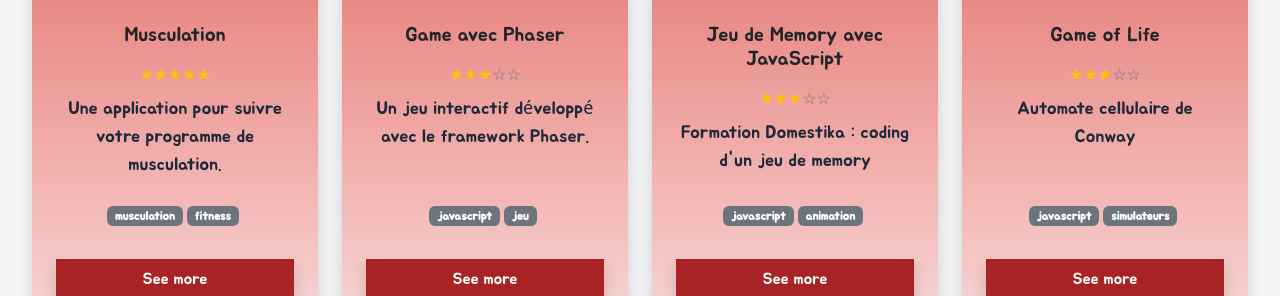
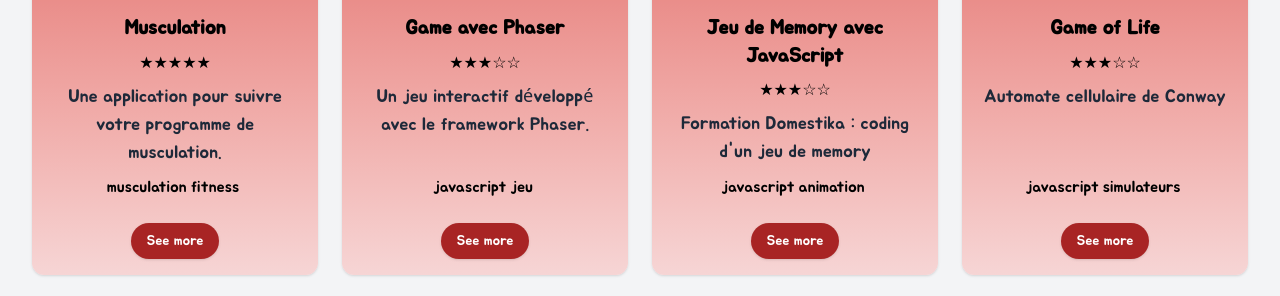
Before and after one commit to galilee57/flask_app, a Flask app: page /exploration in a window 1280 px wide. Shown: the part 497-793 px from the top of the page. Run offline with Flask 3, Linux system fonts and the light colour scheme.

Commit message:
End of Bootstrap

```diff
--- a/app/main/static/css/output.css
+++ b/app/main/static/css/output.css
@@ -12,6 +12,7 @@
     --color-amber-300: oklch(87.9% 0.169 91.605);
     --color-amber-500: oklch(76.9% 0.188 70.08);
     --color-amber-600: oklch(66.6% 0.179 58.318);
+    --color-yellow-500: oklch(79.5% 0.184 86.047);
     --color-emerald-300: oklch(84.5% 0.143 164.978);
     --color-emerald-600: oklch(59.6% 0.145 163.225);
     --color-emerald-700: oklch(50.8% 0.118 165.612);
@@ -35,6 +36,7 @@
     --color-gray-300: oklch(87.2% 0.01 258.338);
     --color-gray-400: oklch(70.7% 0.022 261.325);
     --color-gray-600: oklch(44.6% 0.03 256.802);
+    --color-gray-800: oklch(27.8% 0.033 256.848);
     --color-gray-900: oklch(21% 0.034 264.665);
     --color-neutral-400: oklch(70.7% 0.022 261.325);
     --color-neutral-700: oklch(37.3% 0.034 259.733);
@@ -44,6 +46,8 @@
     --container-xl: 36rem;
     --container-4xl: 56rem;
     --container-6xl: 72rem;
+    --text-xs: 0.75rem;
+    --text-xs--line-height: calc(1 / 0.75);
     --text-sm: 0.875rem;
     --text-sm--line-height: calc(1.25 / 0.875);
     --text-base: 1rem;
@@ -434,6 +438,9 @@
   .h-100 {
     height: calc(var(--spacing) * 100);
   }
+  .h-\[screen-40\] {
+    height: screen-40;
+  }
   .h-full {
     height: 100%;
   }
@@ -508,6 +515,9 @@
   .resize {
     resize: both;
   }
+  .grid-cols-1 {
+    grid-template-columns: repeat(1, minmax(0, 1fr));
+  }
   .grid-cols-2 {
     grid-template-columns: repeat(2, minmax(0, 1fr));
   }
@@ -537,6 +547,9 @@
   }
   .gap-3 {
     gap: calc(var(--spacing) * 3);
+  }
+  .gap-6 {
+    gap: calc(var(--spacing) * 6);
   }
   .divide-y {
     :where(& > :not(:last-child)) {
@@ -570,6 +583,9 @@
   .rounded-4xl {
     border-radius: var(--radius-4xl);
   }
+  .rounded-full {
+    border-radius: calc(infinity * 1px);
+  }
   .rounded-lg {
     border-radius: var(--radius-lg);
   }
@@ -619,6 +635,9 @@
   }
   .bg-gray-100 {
     background-color: var(--color-gray-100);
+  }
+  .bg-gray-200 {
+    background-color: var(--color-gray-200);
   }
   .bg-gray-300 {
     background-color: var(--color-gray-300);
@@ -725,11 +744,17 @@
   .p-16 {
     padding: calc(var(--spacing) * 16);
   }
+  .px-2 {
+    padding-inline: calc(var(--spacing) * 2);
+  }
   .px-4 {
     padding-inline: calc(var(--spacing) * 4);
   }
   .px-6 {
     padding-inline: calc(var(--spacing) * 6);
+  }
+  .py-0\.5 {
+    padding-block: calc(var(--spacing) * 0.5);
   }
   .py-2 {
     padding-block: calc(var(--spacing) * 2);
@@ -809,6 +834,10 @@
     font-size: var(--text-xl);
     line-height: var(--tw-leading, var(--text-xl--line-height));
   }
+  .text-xs {
+    font-size: var(--text-xs);
+    line-height: var(--tw-leading, var(--text-xs--line-height));
+  }
   .leading-relaxed {
     --tw-leading: var(--leading-relaxed);
     line-height: var(--leading-relaxed);
@@ -833,9 +862,15 @@
     --tw-font-weight: var(--font-weight-semibold);
     font-weight: var(--font-weight-semibold);
   }
+  .text-gray-400 {
+    color: var(--color-gray-400);
+  }
   .text-gray-600 {
     color: var(--color-gray-600);
   }
+  .text-gray-800 {
+    color: var(--color-gray-800);
+  }
   .text-gray-900 {
     color: var(--color-gray-900);
   }
@@ -871,6 +906,9 @@
   }
   .text-white {
     color: var(--color-white);
+  }
+  .text-yellow-500 {
+    color: var(--color-yellow-500);
   }
   .no-underline {
     text-decoration-line: none;
@@ -1157,6 +1195,11 @@
       width: calc(var(--spacing) * 72);
     }
   }
+  .sm\:grid-cols-2 {
+    @media (width >= 40rem) {
+      grid-template-columns: repeat(2, minmax(0, 1fr));
+    }
+  }
   .sm\:grid-cols-\[repeat\(auto-fit\,minmax\(160px\,1fr\)\)\] {
     @media (width >= 40rem) {
       grid-template-columns: repeat(auto-fit,minmax(160px,1fr));
@@ -1203,6 +1246,11 @@
       width: calc(1/4 * 100%);
     }
   }
+  .md\:grid-cols-3 {
+    @media (width >= 48rem) {
+      grid-template-columns: repeat(3, minmax(0, 1fr));
+    }
+  }
   .md\:grid-cols-4 {
     @media (width >= 48rem) {
       grid-template-columns: repeat(4, minmax(0, 1fr));
@@ -1227,6 +1275,11 @@
   .lg\:hidden {
     @media (width >= 64rem) {
       display: none;
+    }
+  }
+  .lg\:grid-cols-4 {
+    @media (width >= 64rem) {
+      grid-template-columns: repeat(4, minmax(0, 1fr));
     }
   }
   .lg\:text-2xl {
--- a/app/main/templates/base.html
+++ b/app/main/templates/base.html
@@ -4,11 +4,6 @@
   <meta charset="UTF-8">
   <meta name="viewport" content="width=device-width, initial-scale=1">
   <title>{% block title %}Mon App{% endblock %}</title>
-
-  <!-- Bootstrap CSS -->
-  <link href="https://cdn.jsdelivr.net/npm/bootstrap@5.3.3/dist/css/bootstrap.min.css" rel="stylesheet">
-  <link rel="stylesheet" href="https://cdnjs.cloudflare.com/ajax/libs/bootstrap-icons/1.11.3/font/bootstrap-icons.min.css"
-          integrity="sha512-dPXYcDub/aeb08c63jRq/k6GaKccl256JQy/AnOq7CAnEZ9FzSL9wSbcZkMp4R26vBsMLFYH4kQ67/bbV8XaCQ==" crossorigin="anonymous" referrerpolicy="no-referrer">
 
   <!-- Tailwind compilé -->
   <link rel="stylesheet" href="{{ url_for('static', filename='css/output.css') }}">
--- a/app/main/templates/exploration.html
+++ b/app/main/templates/exploration.html
@@ -16,12 +16,9 @@
 
   <!-- Grille des cartes (remplie en JS) -->
   <div id="cartes-grid"
-     class="row row-cols-1 row-cols-sm-2 row-cols-md-3 row-cols-lg-4 row-cols-xl-4 g-4">
+       class="grid grid-cols-1 gap-6 sm:grid-cols-2 md:grid-cols-3 lg:grid-cols-4">
   </div>
 </div>
-
-<!-- Bootstrap JS -->
-<script src="https://cdn.jsdelivr.net/npm/bootstrap@5.3.3/dist/js/bootstrap.bundle.min.js"></script>
 
 <script>
   const IMAGE_BASE = "{{ url_for('static', filename='images/') }}";
@@ -80,7 +77,7 @@
 
           <div class="mt-auto p-4 pt-0">
             <button
-              class="w-full rounded-3xl bg-primary-600 px-4 py-2 text-sm font-medium
+              class="rounded-3xl bg-primary-600 px-4 py-2 text-sm font-medium
               text-white transition hover:bg-primary-700 shadow
               focus:outline-none focus:ring-2 focus:ring-blue-400"
               onclick="window.location.href='${projetUrl}'"
--- a/app/projects/countries/templates/index_countries.html
+++ b/app/projects/countries/templates/index_countries.html
@@ -1,17 +1,19 @@
 {% extends "base.html" %}
 {% from "components/typography.html" import hero %}
+{% from "components/ui.html" import button %}
 
 {% block title %}COUNTRIES{% endblock %}
 
 {% block content %}
-<div class="bg-gray-100 p-8 font-primary">
+<div class="bg-gray-100 p-8 font-primary min-h-screen">
 
     {{ hero(
         title="COUNTRIES GAME",
         subtitle="Drag and drop each card to the correct country to score points!"
     ) }}
 
-    <button id="loadButton" class="btn btn-primary">Generate</button>
+    {{ button("Generate", variant="first", id="loadButton") }}
+
     <h2 id="score">Score: 0</h2>
     <div class="container">
         <div class="cards" id="cards"></div>
```
